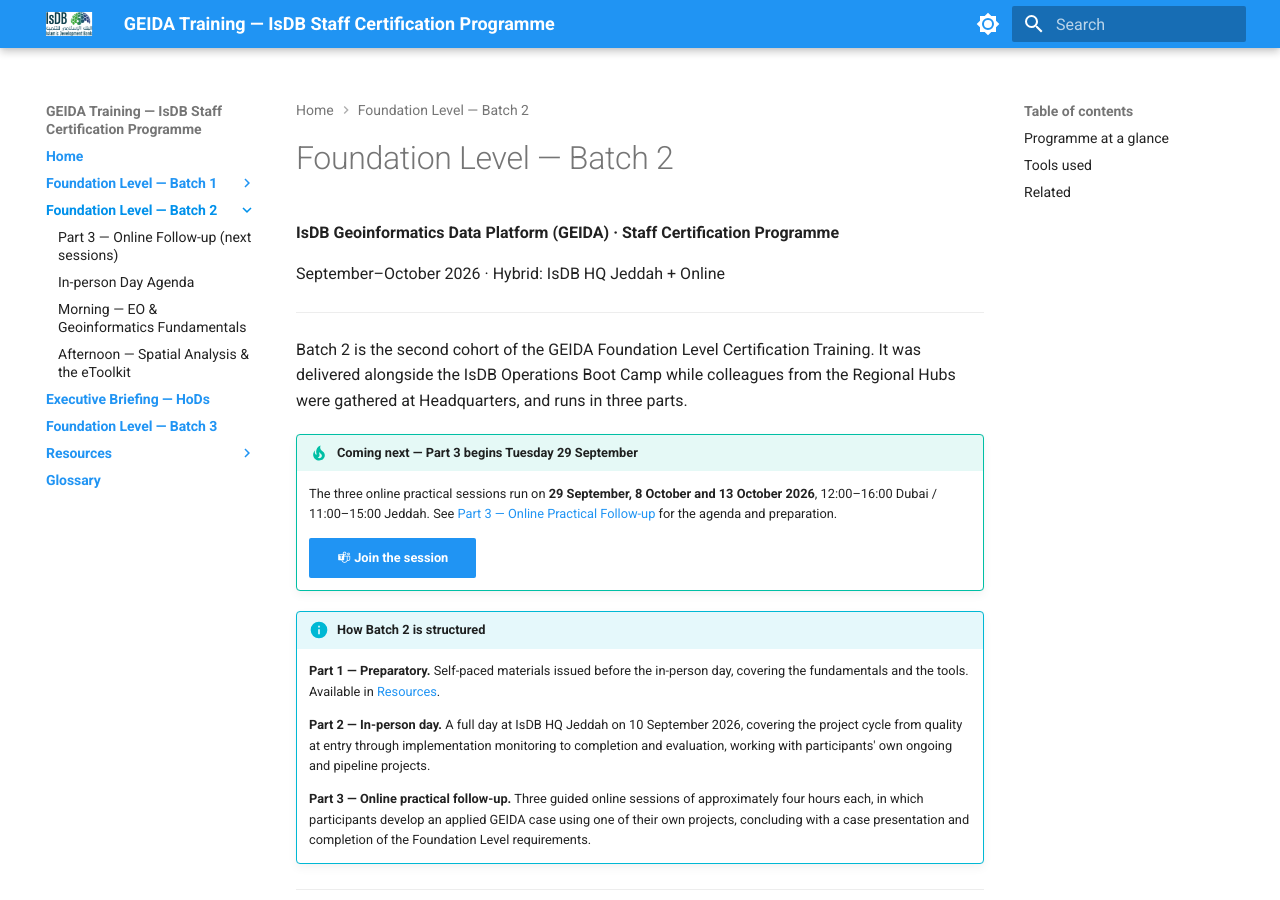
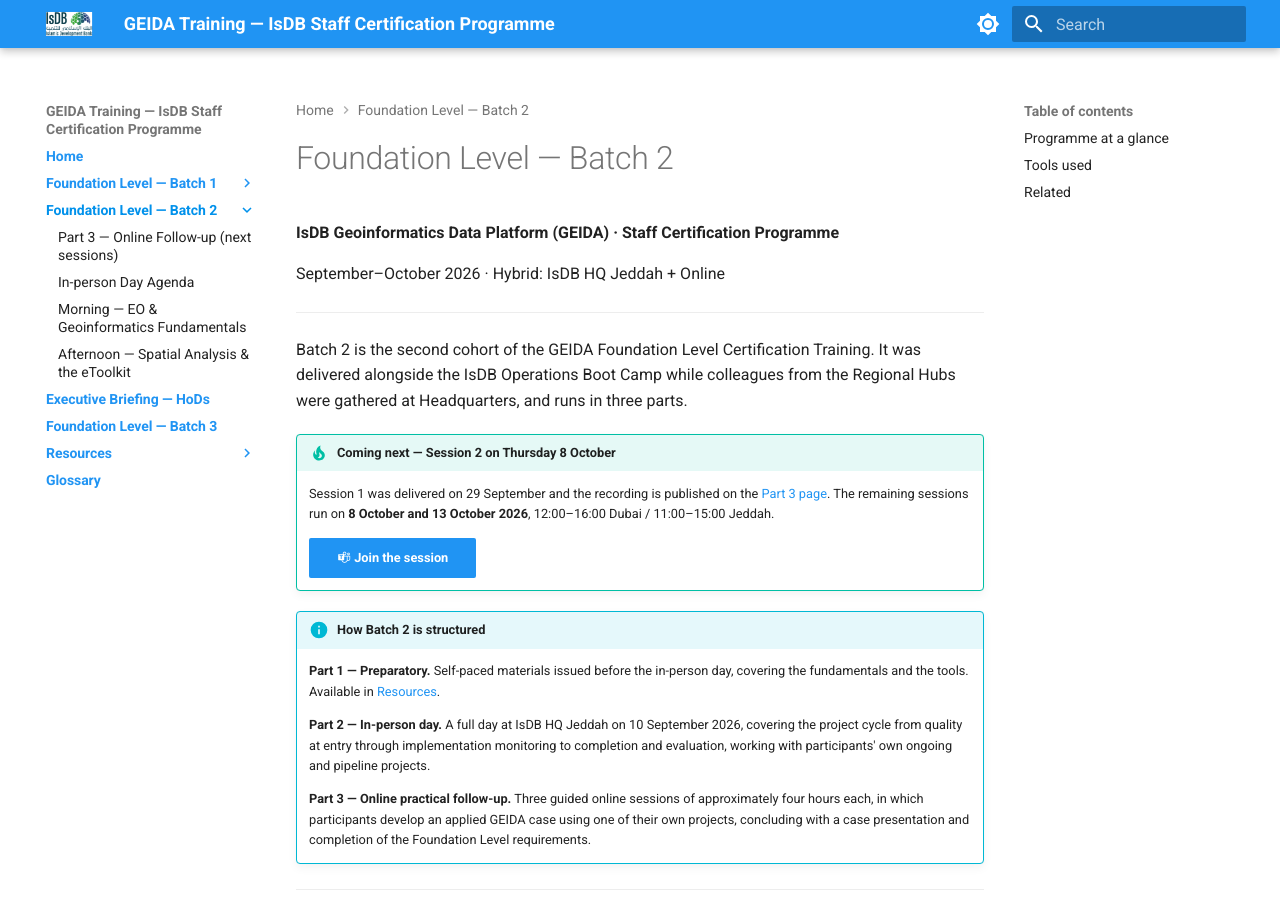
Before and after one commit to spareeth/geida_foundation, an MkDocs documentation site: the page built from docs/batch-2/index.md, in a window 1280 px wide and 900 px high. Built offline with MkDocs 1.6.1 and Material for MkDocs 9.7.7, drawn with Linux system fonts in a browser that asks for light colours.

Commit message:
added batch 2 online session1 recordings

```diff
--- a/docs/batch-2/index.md
+++ b/docs/batch-2/index.md
@@ -8,8 +8,8 @@ September–October 2026 · Hybrid: IsDB HQ Jeddah + Online
 
 Batch 2 is the second cohort of the GEIDA Foundation Level Certification Training. It was delivered alongside the IsDB Operations Boot Camp while colleagues from the Regional Hubs were gathered at Headquarters, and runs in three parts.
 
-!!! tip "Coming next — Part 3 begins Tuesday 29 September"
-    The three online practical sessions run on **29 September, 8 October and 13 October 2026**, 12:00–16:00 Dubai / 11:00–15:00 Jeddah. See [Part 3 — Online Practical Follow-up](part-3.md) for the agenda and preparation.
+!!! tip "Coming next — Session 2 on Thursday 8 October"
+    Session 1 was delivered on 29 September and the recording is published on the [Part 3 page](part-3.md). The remaining sessions run on **8 October and 13 October 2026**, 12:00–16:00 Dubai / 11:00–15:00 Jeddah.
 
     [:material-microsoft-teams: **Join the session**](https://teams.microsoft.com/meet/334859339838903?p=a3cun8qwwIh40p08vN){ .md-button .md-button--primary }
 
```
Also changed, not shown: docs/batch-2/part-3.md (+38 -3 lines), docs/index.md (+1 -1 lines).
